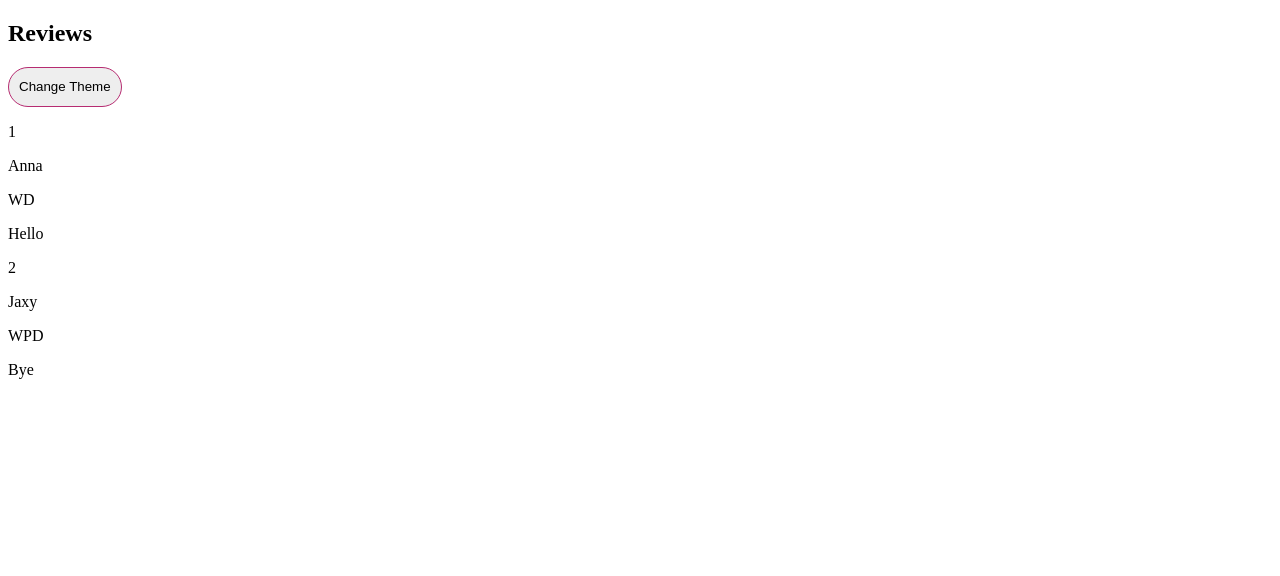
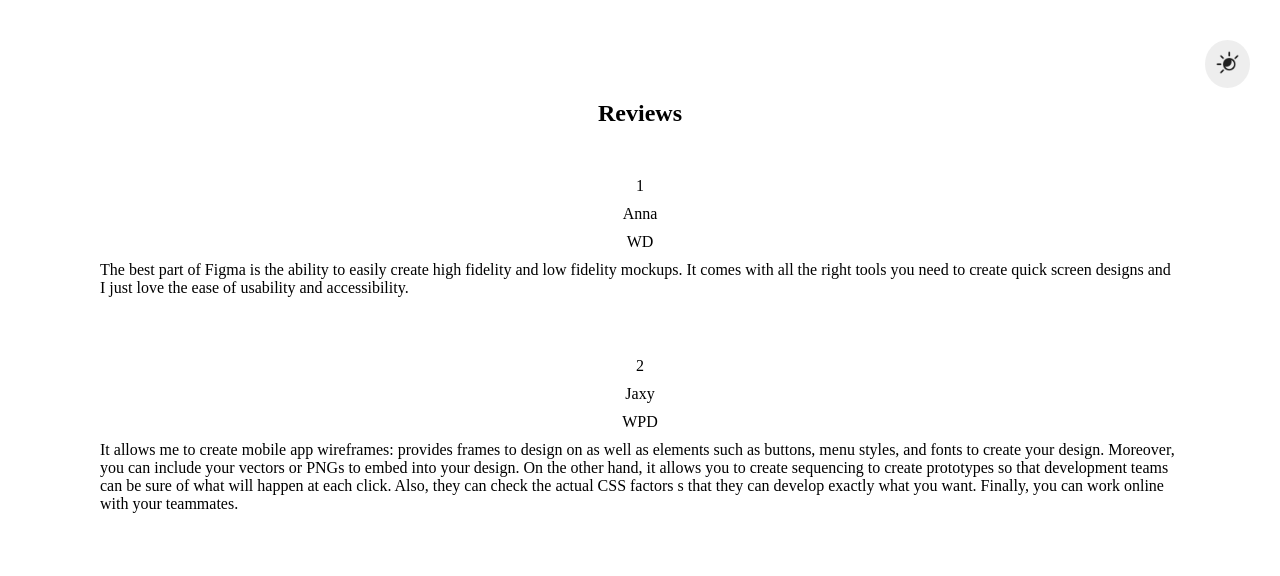
Before and after one commit to AnnaRusu/reviews-dark-light-theme, a website with bundled scripts: page index.html in a window 1280 px wide. Built offline with nearby package versions, Linux system fonts and the light colour scheme.

Commit message:
Refactor: add style, fix add dist to .gitignore

```diff
--- a/create-landpage.ts
+++ b/create-landpage.ts
@@ -1,20 +1,14 @@
 import { CreateElement } from "./create-element";
 
 export class CreateLandpage {
-  // mainContainer = document.getElementById("landpageContainer");
   htmlElement = new CreateElement();
 
   renderLandpage() {
     const mainContainer = document.getElementById("landpageContainer");
     const title = this.htmlElement.createElement("h2", {id:"title"}, mainContainer);
-    const modeButton = this.htmlElement.createElement("button", {}, mainContainer);
-    const reviewContainer = this.htmlElement.createElement("div", {id:"reviewContainer"}, mainContainer);
-
-
-    this.htmlElement.setTextContent(modeButton, "Change Theme");
+    const reviewContainer = this.htmlElement.createElement("div", {id:"reviewsContainer"}, mainContainer);
     this.htmlElement.setTextContent(title, "Reviews");
 
-    return {modeButton, title, reviewContainer};
+    return {title, reviewContainer};
   }
-
 }
--- a/create-reviews.ts
+++ b/create-reviews.ts
@@ -3,7 +3,7 @@
 import { ReviewsService } from "./reviews-service";
 
 export class TestReviews {
-  private reviews: Review[]
+  private reviews: Review[];
   htmlElement = new CreateElement();
 
   constructor() {
@@ -11,9 +11,10 @@
   }
 
   getReviews() {
-    const reviewContainer = document.getElementById("reviewContainer");
+    const reviewsContainer = document.getElementById("reviewsContainer");
 
     this.reviews.map((review) => {
+      const reviewContainer = this.htmlElement.createElement("div", {class: "reviewContainer"}, reviewsContainer);
       const id = this.htmlElement.createElement("p", {id: "id"}, reviewContainer);
       const name = this.htmlElement.createElement("p", {id: "name"}, reviewContainer);
       const job = this.htmlElement.createElement("p", {id: "job"}, reviewContainer);
--- a/index.html
+++ b/index.html
@@ -1,18 +1,22 @@
 <!DOCTYPE html>
 <html lang="en">
+
 <head>
   <meta charset="UTF-8">
   <meta http-equiv="X-UA-Compatible" content="IE=edge">
   <meta name="viewport" content="width=device-width, initial-scale=1.0">
-  <title>Reviews</title>
+  <title>Carousel Reviews</title>
   <script src="index.ts" defer></script>
   <link rel="stylesheet" href="style.scss">
 </head>
+
 <body>
   <div id="landpageContainer">
-
+    <button>
+      <img src="./images/520994.png" class="icon-link">
+    </button>
   </div>
 
+</body>
 
-</body>
 </html>
--- a/reviews-service.ts
+++ b/reviews-service.ts
@@ -7,13 +7,22 @@
         id: 1,
         name: 'Anna',
         job: 'WD',
-        content: 'Hello'
+        content: `The best part of Figma is the ability to easily create high
+          fidelity and low fidelity mockups. It comes with all the right tools
+          you need to create quick screen designs and I just love the ease of
+          usability and accessibility. `
       },
       {
         id: 2,
         name: 'Jaxy',
         job: 'WPD',
-        content: 'Bye'
+        content: `It allows me to create mobile app wireframes: provides frames
+        to design on as well as elements such as buttons, menu styles, and fonts
+        to create your design. Moreover, you can include your vectors or PNGs to
+        embed into your design. On the other hand, it allows you to create sequencing
+        to create prototypes so that development teams can be sure of what will happen
+        at each click. Also, they can check the actual CSS factors s that they can
+        develop exactly what you want. Finally, you can work online with your teammates. `
       }
     ]
   }
--- a/style.scss
+++ b/style.scss
@@ -1,9 +1,56 @@
+* {
+  margin: 0;
+  padding: 0;
+}
+
+body {
+  padding-top: 50px;
+  height: 100vh;
+}
+
 button {
+  float:right;
   width: auto;
-  height: 40px;
+  height: auto;
 
+  margin: -60px 30px 0px 0px;
   padding: 10px;
-  border-radius: 20px;
-  border: 1px solid rgb(182, 44, 113);
+  border-radius: 50%;
+  border: none;
   background-color: rgba(230, 230, 230, 0.692);
 }
+
+button > img {
+  width: 25px;
+  height: 25px;
+}
+
+button:hover {
+  background: rgb(61, 61, 61);
+  img {
+    -webkit-filter: invert(1);
+    filter: invert(1);
+    transition: 0.3s;
+  }
+  transition: 0.5s;
+}
+
+#title {
+  display: flex;
+  justify-content: center;
+  margin: 50px 0px;
+}
+
+#reviewsContainer {
+  padding: 0px 50px 0px 50px;
+}
+
+.reviewContainer {
+  padding: 0px 50px 50px 50px;
+}
+
+.reviewContainer > * {
+  display: flex;
+  justify-content: center;
+  margin-bottom: 10px;
+}
```
Also changed, not shown: dist/index.html (deleted), images/520994.png (added), 7 other files.
